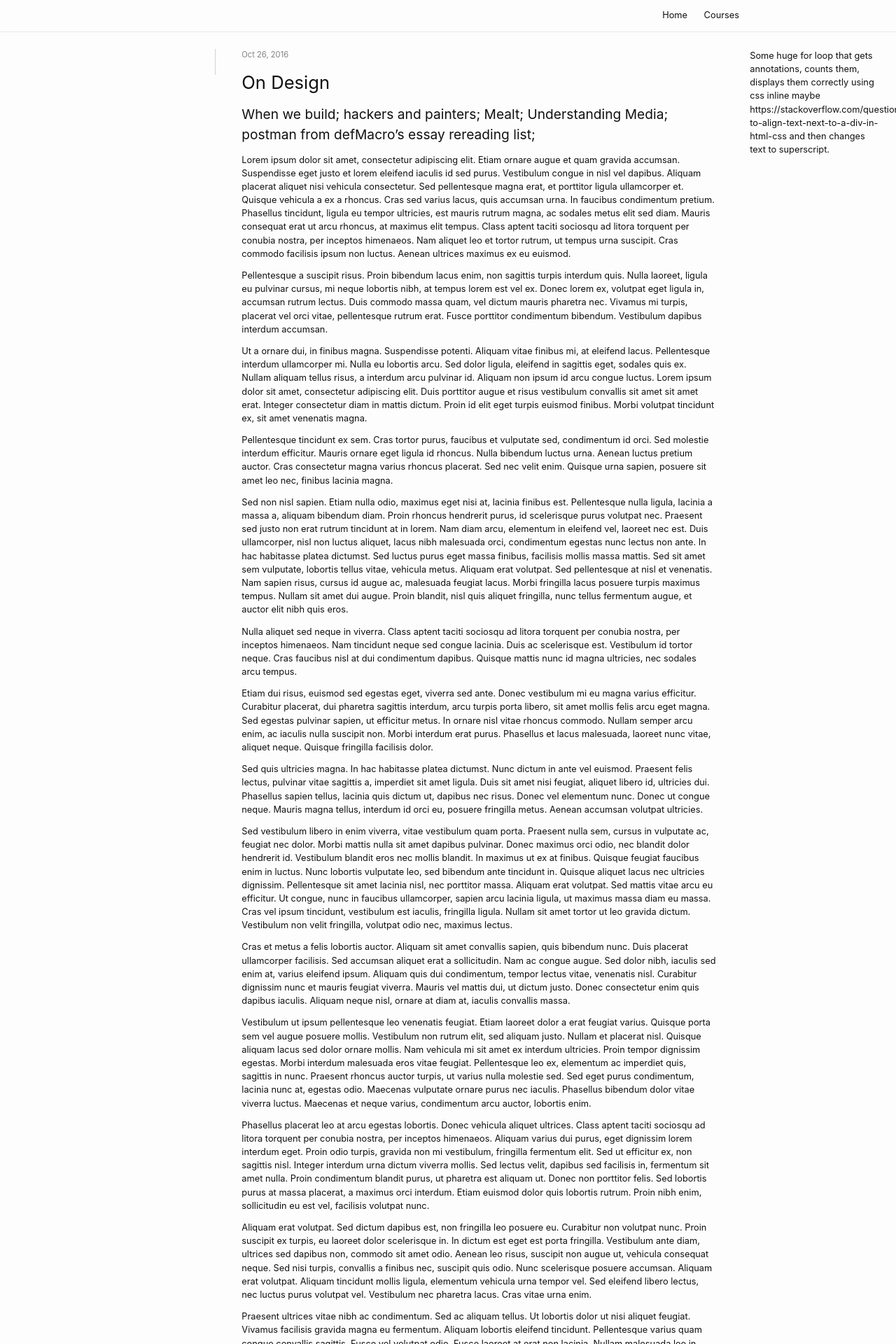
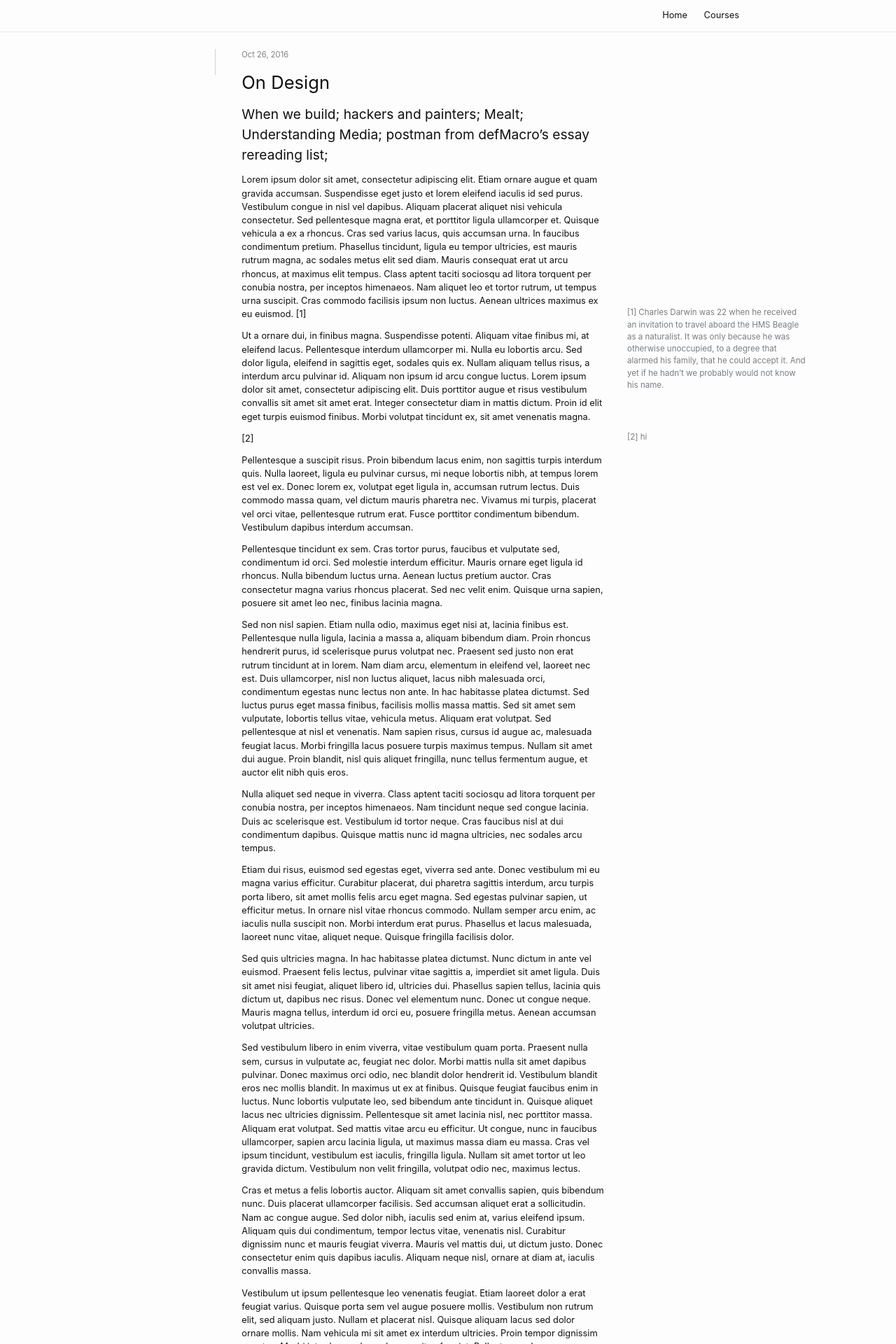
Before and after one commit to warrenalphonso/warrenalphonso.github.io, a Jekyll site: the page built from _posts/2016-10-26-design.md, in a window 1280 px wide. Shown: the top 1920 px of the page at 70% size. Built offline with Jekyll 4.4.1, drawn with Linux system fonts in a browser that asks for light colours.

Commit message:
added annotate tag plugin

```diff
--- a/_config.yml
+++ b/_config.yml
@@ -1,4 +1,4 @@
-title: "" # Displayed on header but I think it looks ugly
+title: Warren Alphonso
 theme: minima
 description: Built with Jekyll.
 
--- a/_includes/header.html
+++ b/_includes/header.html
@@ -3,7 +3,8 @@
   <div class="wrapper">
     {%- assign default_paths = site.pages | map: "path" -%}
     {%- assign page_paths = site.header_pages | default: default_paths -%}
-    <a class="site-title" rel="author" href="{{ "/" | relative_url }}">{{ site.title | escape }}</a>
+    <!-- Displays site.title on header but I think it looks ugly -->
+    <!-- <a class="site-title" rel="author" href="{{ "/" | relative_url }}">{{ site.title | escape }}</a> -->
 
     {%- if page_paths -%}
       <nav class="site-nav">
--- a/_layouts/post.html
+++ b/_layouts/post.html
@@ -27,10 +27,6 @@
                 </p>
               {{ content }}
             </div>
-            <div class="writing-annotations">
-              Some huge for loop that gets annotations, counts them, displays them correctly using css inline maybe https://stackoverflow.com/questions/39305959/how-to-align-text-next-to-a-div-in-html-css and then changes text to superscript.
-
-            </div>
         </article>
     </main>
 
--- /dev/null
+++ b/_plugins/annotate.rb
@@ -0,0 +1,16 @@
+module Jekyll
+    class AnnotateTag < Liquid::Tag
+        def initialize(tag_name, text, tokens)
+            super
+            @@i = 0
+            @text = text
+        end
+
+        def render(context)
+            @@i = @@i + 1
+            return ("[#{@@i}] <span class='writing-annotations'>[#{@@i}] #{@text}</span>")
+        end
+    end
+end
+
+Liquid::Template.register_tag('annotate', Jekyll::AnnotateTag)
--- a/_posts/2016-10-26-design.md
+++ b/_posts/2016-10-26-design.md
@@ -7,11 +7,13 @@ permalink: /posts/design
 
 ## When we build; hackers and painters; Mealt; Understanding Media; postman from defMacro's essay rereading list;
 
-Lorem ipsum dolor sit amet, consectetur adipiscing elit. Etiam ornare augue et quam gravida accumsan. Suspendisse eget justo et lorem eleifend iaculis id sed purus. Vestibulum congue in nisl vel dapibus. Aliquam placerat aliquet nisi vehicula consectetur. Sed pellentesque magna erat, et porttitor ligula ullamcorper et. Quisque vehicula a ex a rhoncus. Cras sed varius lacus, quis accumsan urna. In faucibus condimentum pretium. Phasellus tincidunt, ligula eu tempor ultricies, est mauris rutrum magna, ac sodales metus elit sed diam. Mauris consequat erat ut arcu rhoncus, at maximus elit tempus. Class aptent taciti sociosqu ad litora torquent per conubia nostra, per inceptos himenaeos. Nam aliquet leo et tortor rutrum, ut tempus urna suscipit. Cras commodo facilisis ipsum non luctus. Aenean ultrices maximus ex eu euismod.
+Lorem ipsum dolor sit amet, consectetur adipiscing elit. Etiam ornare augue et quam gravida accumsan. Suspendisse eget justo et lorem eleifend iaculis id sed purus. Vestibulum congue in nisl vel dapibus. Aliquam placerat aliquet nisi vehicula consectetur. Sed pellentesque magna erat, et porttitor ligula ullamcorper et. Quisque vehicula a ex a rhoncus. Cras sed varius lacus, quis accumsan urna. In faucibus condimentum pretium. Phasellus tincidunt, ligula eu tempor ultricies, est mauris rutrum magna, ac sodales metus elit sed diam. Mauris consequat erat ut arcu rhoncus, at maximus elit tempus. Class aptent taciti sociosqu ad litora torquent per conubia nostra, per inceptos himenaeos. Nam aliquet leo et tortor rutrum, ut tempus urna suscipit. Cras commodo facilisis ipsum non luctus. Aenean ultrices maximus ex eu euismod. {% annotate Charles Darwin was 22 when he received an invitation to travel aboard the HMS Beagle as a naturalist. It was only because he was otherwise unoccupied, to a degree that alarmed his family, that he could accept it. And yet if he hadn't we probably would not know his name. %}
+
+Ut a ornare dui, in finibus magna. Suspendisse potenti. Aliquam vitae finibus mi, at eleifend lacus. Pellentesque interdum ullamcorper mi. Nulla eu lobortis arcu. Sed dolor ligula, eleifend in sagittis eget, sodales quis ex. Nullam aliquam tellus risus, a interdum arcu pulvinar id. Aliquam non ipsum id arcu congue luctus. Lorem ipsum dolor sit amet, consectetur adipiscing elit. Duis porttitor augue et risus vestibulum convallis sit amet sit amet erat. Integer consectetur diam in mattis dictum. Proin id elit eget turpis euismod finibus. Morbi volutpat tincidunt ex, sit amet venenatis magna.
+
+{% annotate  hi%}
 
 Pellentesque a suscipit risus. Proin bibendum lacus enim, non sagittis turpis interdum quis. Nulla laoreet, ligula eu pulvinar cursus, mi neque lobortis nibh, at tempus lorem est vel ex. Donec lorem ex, volutpat eget ligula in, accumsan rutrum lectus. Duis commodo massa quam, vel dictum mauris pharetra nec. Vivamus mi turpis, placerat vel orci vitae, pellentesque rutrum erat. Fusce porttitor condimentum bibendum. Vestibulum dapibus interdum accumsan.
-
-Ut a ornare dui, in finibus magna. Suspendisse potenti. Aliquam vitae finibus mi, at eleifend lacus. Pellentesque interdum ullamcorper mi. Nulla eu lobortis arcu. Sed dolor ligula, eleifend in sagittis eget, sodales quis ex. Nullam aliquam tellus risus, a interdum arcu pulvinar id. Aliquam non ipsum id arcu congue luctus. Lorem ipsum dolor sit amet, consectetur adipiscing elit. Duis porttitor augue et risus vestibulum convallis sit amet sit amet erat. Integer consectetur diam in mattis dictum. Proin id elit eget turpis euismod finibus. Morbi volutpat tincidunt ex, sit amet venenatis magna.
 
 Pellentesque tincidunt ex sem. Cras tortor purus, faucibus et vulputate sed, condimentum id orci. Sed molestie interdum efficitur. Mauris ornare eget ligula id rhoncus. Nulla bibendum luctus urna. Aenean luctus pretium auctor. Cras consectetur magna varius rhoncus placerat. Sed nec velit enim. Quisque urna sapien, posuere sit amet leo nec, finibus lacinia magna.
 
--- a/_sass/minima/_layout.scss
+++ b/_sass/minima/_layout.scss
@@ -300,7 +300,7 @@ h4 {
  * Writings
  */
 .writing {
-$content-width: 1700px;
+$content-width: 2000px;
 max-width: -webkit-calc(#{$content-width} - (#{$spacing-unit} * 2));
 max-width:         calc(#{$content-width} - (#{$spacing-unit} * 2));
 @extend .wrapper;
@@ -318,13 +318,28 @@ padding-right: 3%;
 }
 
 .writing-content {
-  width: 55%;
+  width: 70%;
   float: left;
   padding-left: 3%;
   padding-right: 3%;
 }
 
+.writing-content > * {
+  width: 60%;
+}
+
 .writing-annotations {
-  width: 15%;
+  position: absolute;
+  display: block;
+  margin-top: -25px;
+  right: 10%;
+  width: 20%;
+  color: #797D82;
+  font-size: 90%;
+}
+
+.writing-annotations-spacer {
   float: right;
+  width: 100px;
+  height: 500px;
 }
```
Also changed, not shown: _posts/2016-10-27-moat.md (+1 -1 lines), 1 other file.
